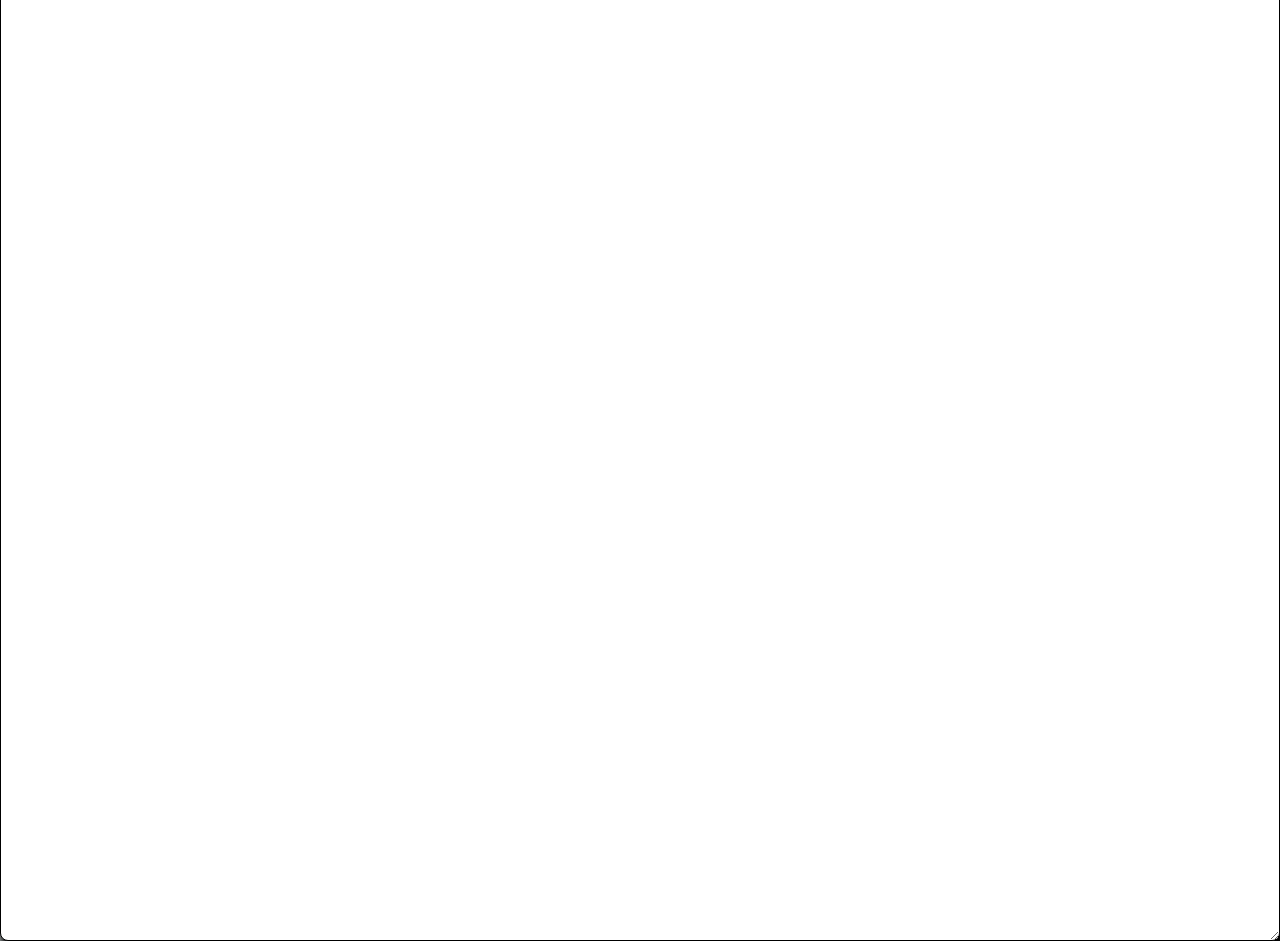
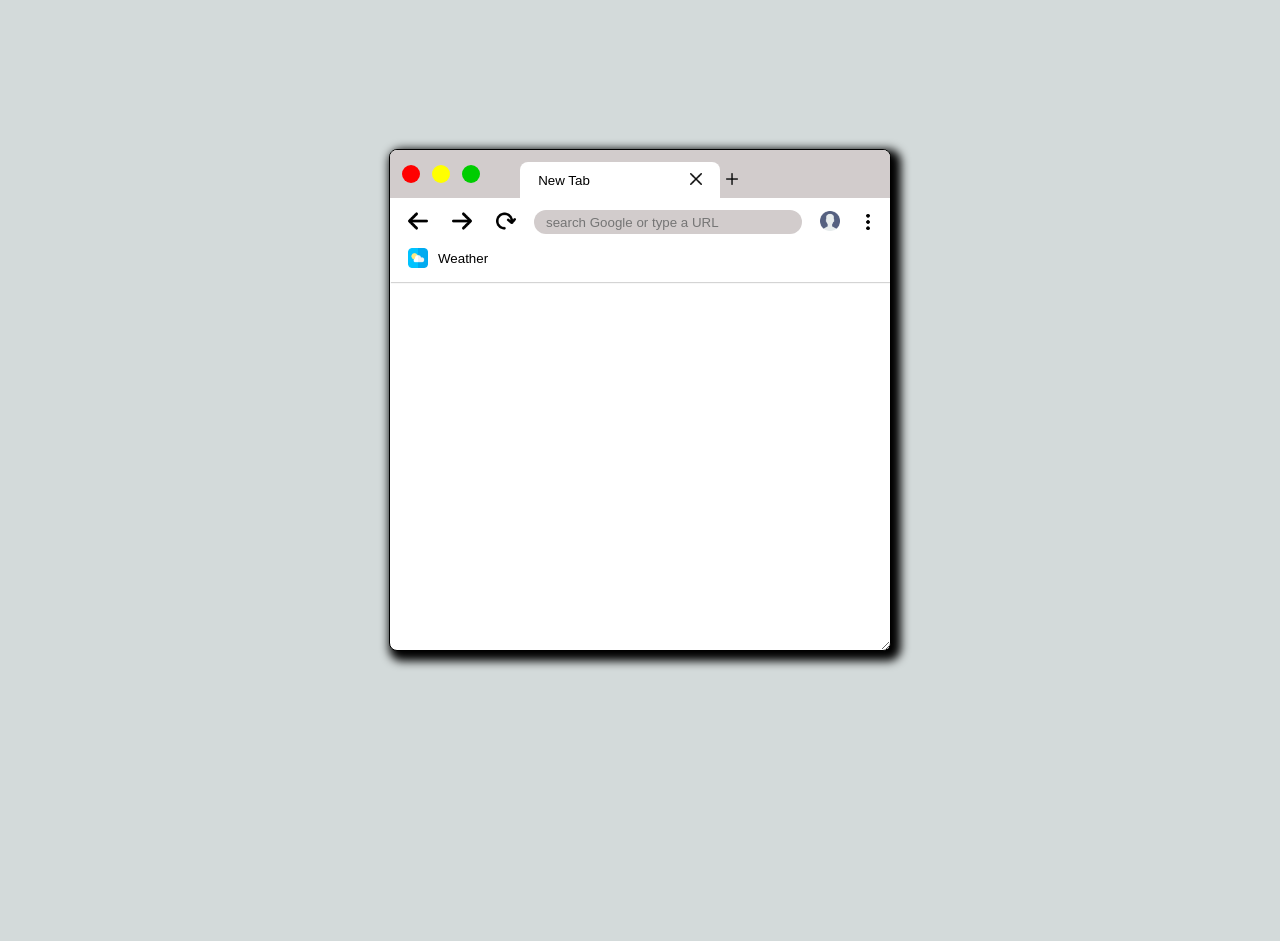
Before and after one commit to BlackReacon/Browser-Fenster, a plain HTML site: page index.html in a window 1280 px wide. After the commit the page ends 800 px from the top, so only its background shows below. Drawn offline with Linux system fonts and the light colour scheme.

Commit message:
change size .resizable

```diff
--- a/style.css
+++ b/style.css
@@ -15,8 +15,8 @@ body {
     overflow: auto;
     border: 1px solid black;
     border-radius: 8px;
-    width: 1920px;
-    height: 1080px;
+    width: 500px;
+    height: 500px;
     box-shadow: 5px 5px 10px 5px rgb(0, 0, 0);
 }
 
```
